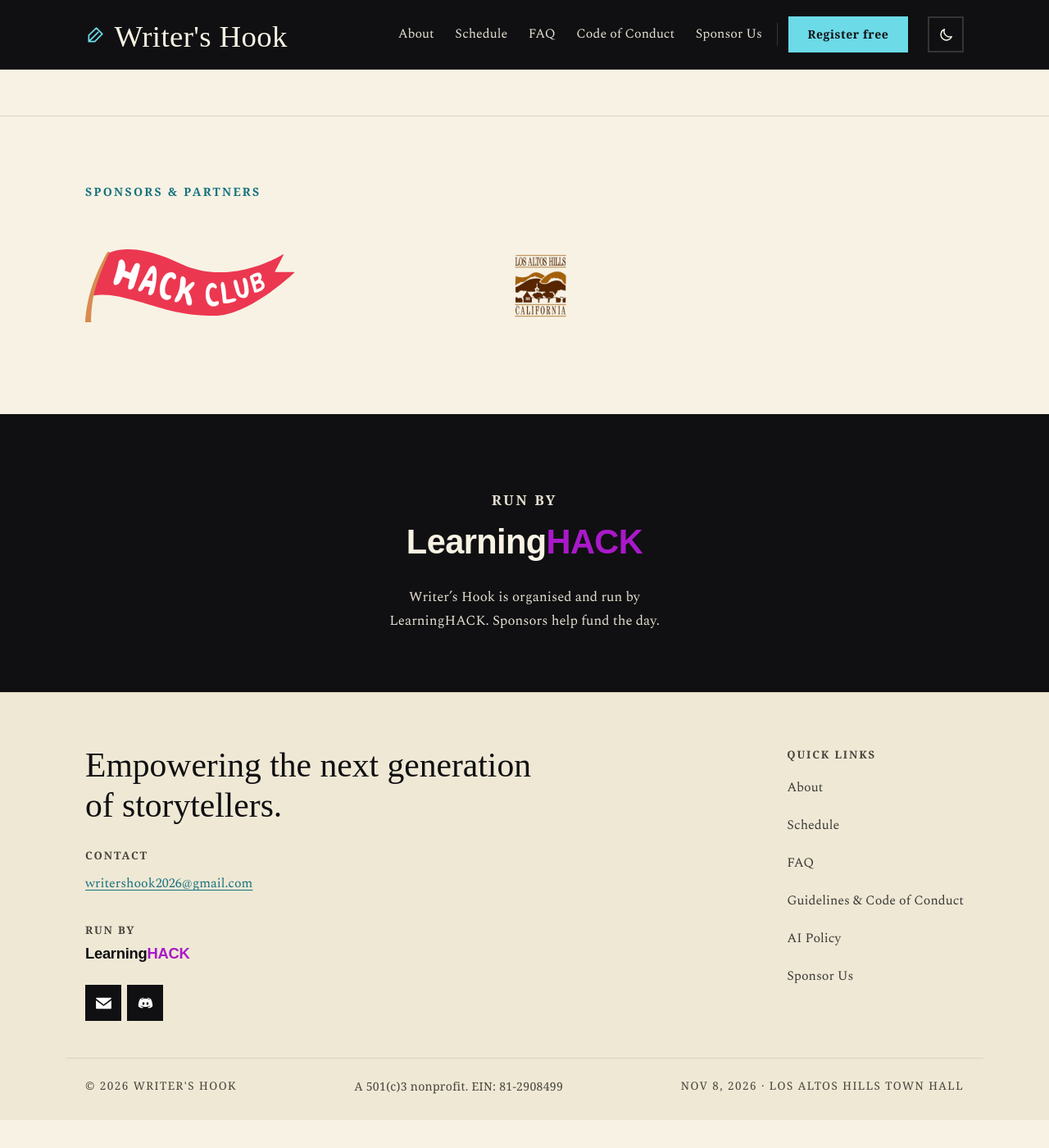
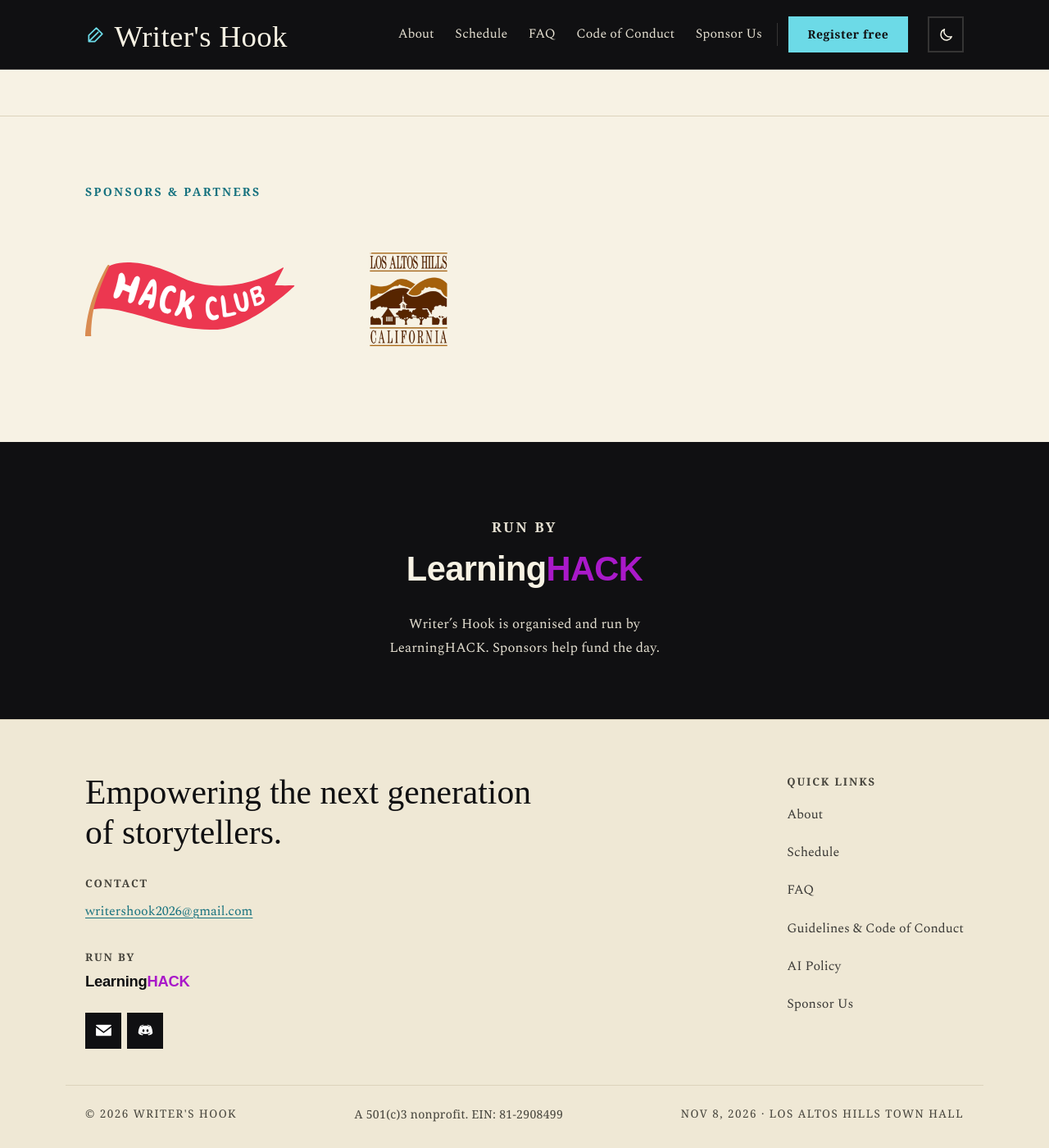
Before and after one commit to Writer-s-Hook/Website, a Jekyll site: the page built from index.md, in a window 1280 px wide and 1400 px high, scrolled down 1717 px. Shown: the whole window at 82% size. Built offline with Jekyll 4.4.1, drawn with Linux system fonts in a browser that asks for light colours; some web fonts are replaced; before the commit the page ends 3083 px from its top, so only the background shows below that.

Commit message:
Enlarge the town seal and close the gap between the marks
The row was two equal columns, so the wide Hack Club mark filled its half while
the town seal sat centred in the other - far apart and looking much the smaller
of the two. It is now a flex row with a 3rem gap, both marks left-aligned.

Each mark also gets a slug class, so the near-square seal can take a taller cap
(8.5rem against 5.6rem) and read at comparable weight to a wide banner.

Co-Authored-By: Claude Opus 5 <noreply@anthropic.com>

```diff
--- a/_includes/sponsors.html
+++ b/_includes/sponsors.html
@@ -1,12 +1,12 @@
 {% comment %}
-  Sponsor marks, driven by _data/sponsors.json. Each logo sits on its own light
-  tile: sponsor artwork carries fixed brand colours, so it cannot inherit the
-  page's ink and would otherwise go unreadable in dark mode.
+  Sponsor marks, driven by _data/sponsors.json. Each gets a slug class so a
+  single mark can be sized on its own: these logos differ enough in proportion
+  that one shared height cap leaves the compact ones looking far lighter.
 {% endcomment %}
 {% if site.data.sponsors.size > 0 %}
 <ul class="sponsor-list">
   {% for s in site.data.sponsors %}
-  <li class="sponsor">
+  <li class="sponsor sponsor--{{ s.name | slugify }}">
     {% if s.url %}<a href="{{ s.url }}" rel="noopener">{% endif %}
     <img src="{{ s.logo | relative_url }}" alt="{{ s.name }}" loading="lazy">
     {% if s.url %}</a>{% endif %}
--- a/_sass/components/_sponsor.scss
+++ b/_sass/components/_sponsor.scss
@@ -5,23 +5,29 @@
 // which against the cream page read as washed-out rectangles.
 .sponsor-list {
   list-style: none; margin: 1.6rem 0 0; padding: 0;
-  display: grid;
-  grid-template-columns: repeat(2, 1fr);
+  // A row rather than equal columns: halving the width left a wide mark filling
+  // its half while a compact one floated in the middle of the other.
+  display: flex; flex-wrap: wrap; align-items: center;
+  gap: 1.5rem 3rem;
 }
 .sponsor {
-  display: flex; align-items: center; justify-content: center;
-  padding: 2rem 1.5rem;
-  &:first-child { padding-left: 0; justify-content: flex-start; }
+  display: flex; align-items: center; justify-content: flex-start;
+  padding: 1.6rem 0;
   // Normalised by height: the marks are 2.9:1 and 1.3:1, so matching their
   // widths would leave one twice as tall as the other.
   img { max-width: 17rem; max-height: 5.6rem; width: auto; height: auto; display: block; }
+}
+
+// The town seal is near-square where the Hack Club mark is a wide banner, so an
+// equal height cap makes it read as much the smaller of the two. Taller here
+// puts the two at comparable visual weight.
+.sponsor--town-of-los-altos-hills {
+  img { max-height: 8.5rem; }
   a { display: block; line-height: 0; }
 }
 @media (max-width: 640px) {
   .sponsor-list { grid-template-columns: 1fr; }
-  .sponsor {
-    padding-left: 0; justify-content: flex-start;
-  }
+  .sponsor { padding-left: 0; }
 }
 
 // Footer credit: a plain text line, so the mark is not repeated on every page.
```
